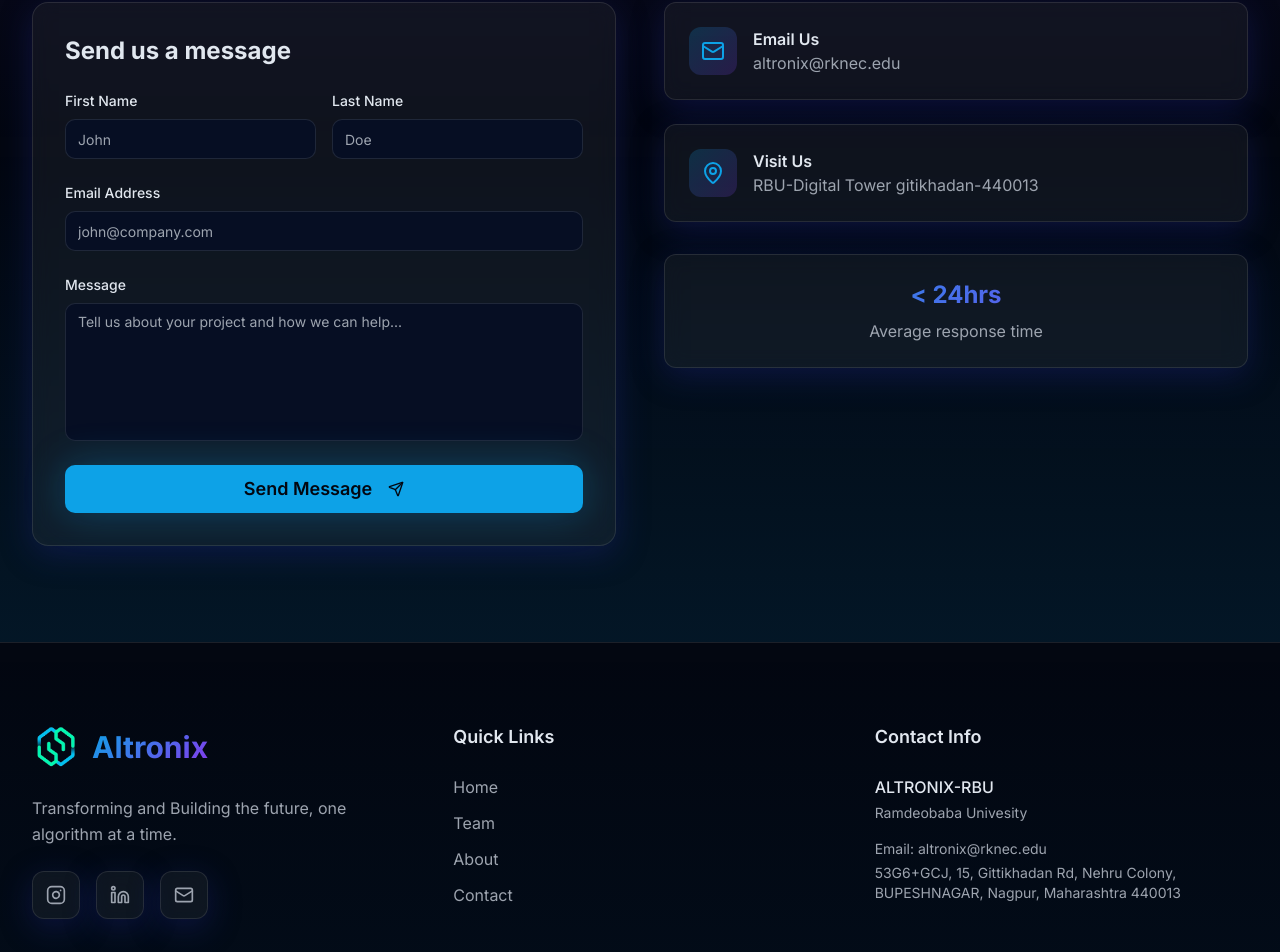
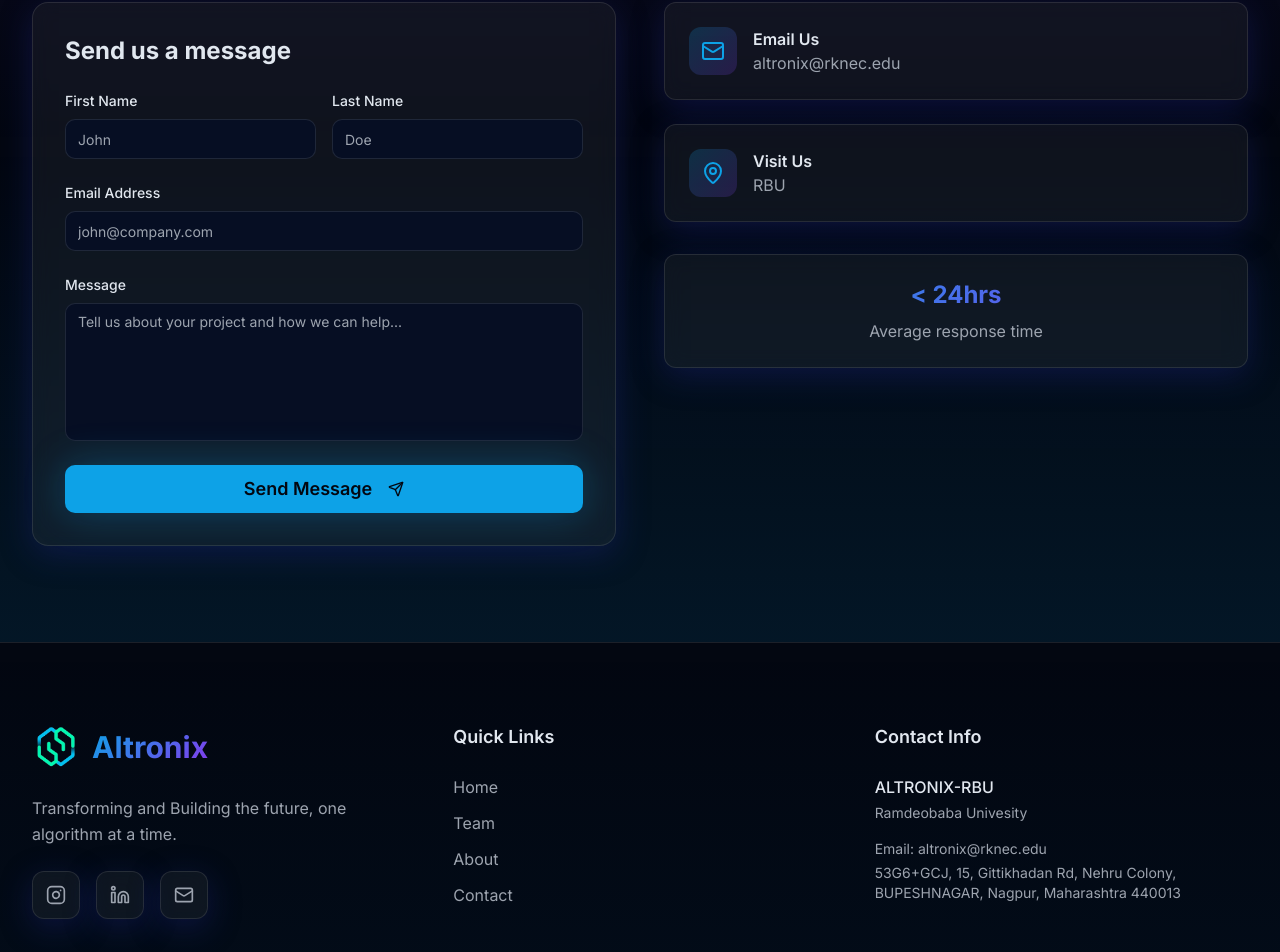
Before and after one commit to Aman6917-ctrl/Altronix-Web, a React (Vite) app: page / in a window 1280 px wide. Shown: the part 5409-6361 px from the top of the page. Built offline with nearby package versions, Linux system fonts and the light colour scheme; the HTML template or start-up script is replaced by a standard one.

Commit message:
Update Contact.tsx

```diff
--- a/src/components/Contact.tsx
+++ b/src/components/Contact.tsx
@@ -14,7 +14,7 @@ const Contact = () => {
     {
       icon: MapPin,
       title: 'Visit Us',
-      details: 'RBU-Digital Tower gitikhadan-440013',
+      details: 'RBU',
       action: '#'
     }
   ];
```
